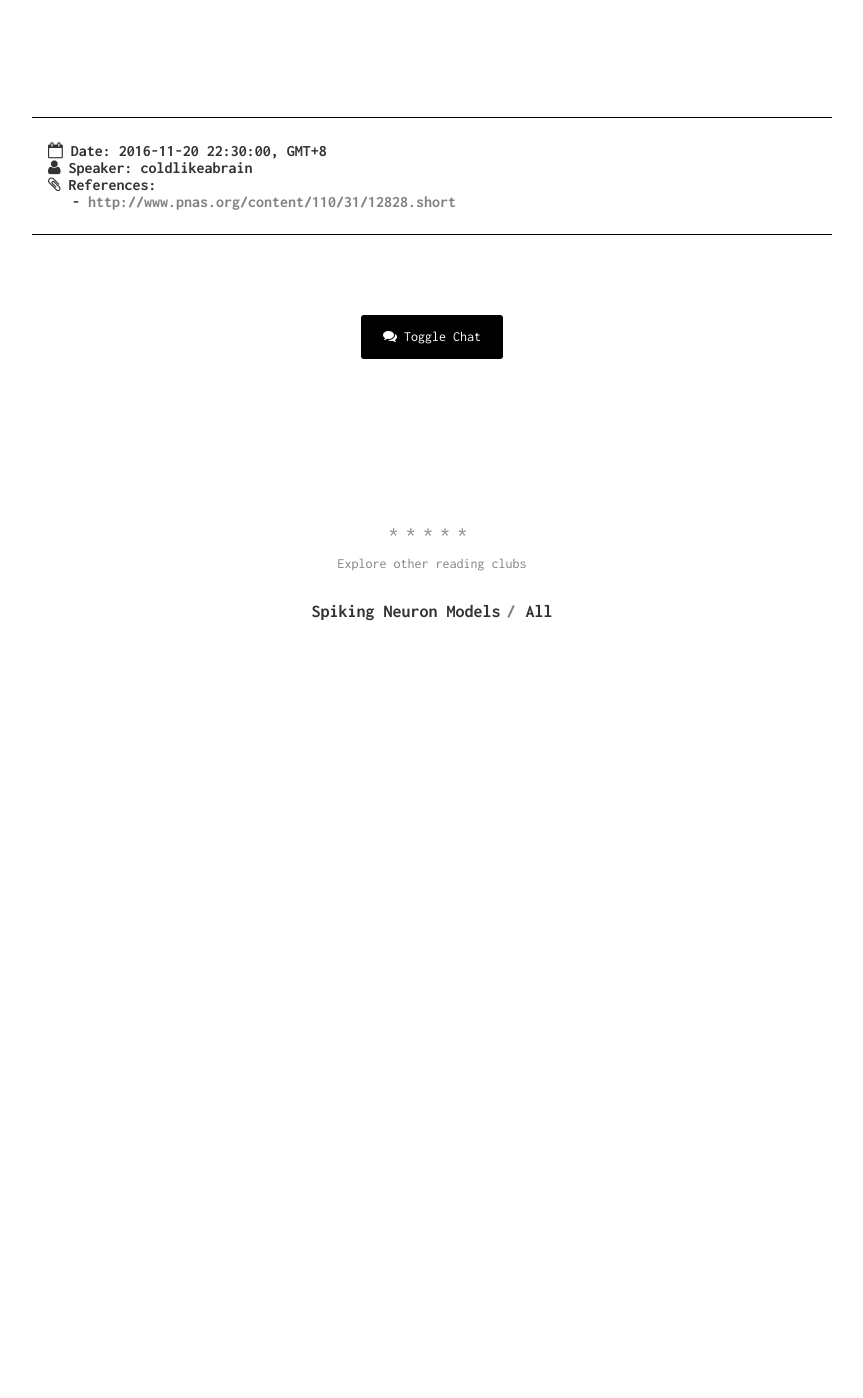
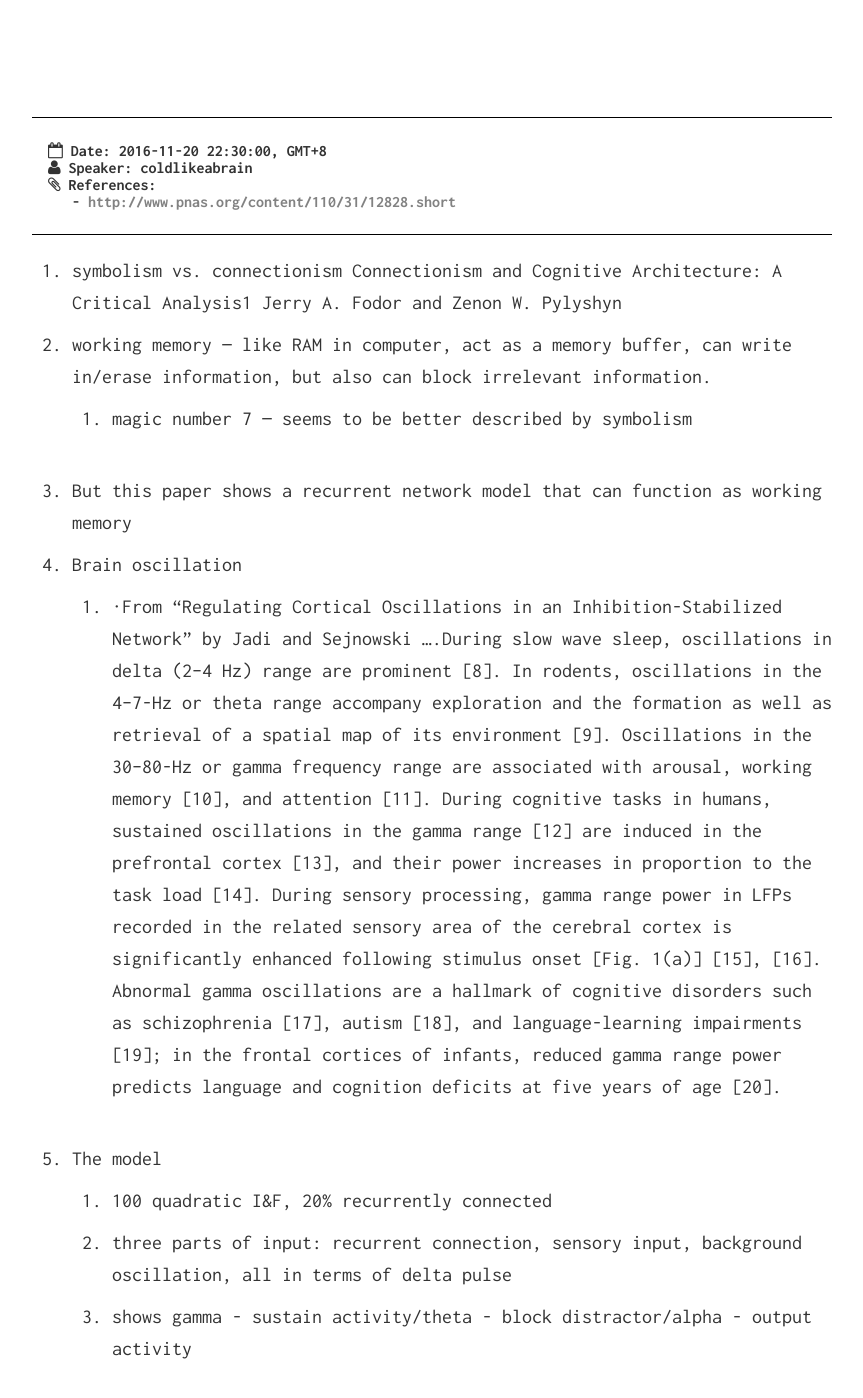
Before and after one commit to reading-club/reading-club.github.io, a Jekyll site: the page built from _5weekplus/week4.md, in a window 1280 px wide and 1400 px high, scrolled down 684 px. Shown: the whole window, without its empty margins (208-1071 px from the left). Built offline with Jekyll 4.4.1, drawn with Linux system fonts in a browser that asks for light colours; nearby versions of some CDN libraries; before the commit the page ends 1420 px from its top, so only the background shows below that.

Commit message:
added notes for week4 discussion

```diff
--- a/_5weekplus/week4.md
+++ b/_5weekplus/week4.md
@@ -7,3 +7,16 @@ schedule: 2016-11-20 22:30:00, GMT+8
 ref:
   - http://www.pnas.org/content/110/31/12828.short
 ---
+
+
+1. symbolism vs. connectionism Connectionism and Cognitive Architecture: A Critical Analysis1
+		Jerry A. Fodor and Zenon W. Pylyshyn
+2. working memory — like RAM in computer, act as a memory buffer, can write in/erase information, but also can block irrelevant information.
+    1. magic number 7 — seems to be better described by symbolism
+3. But this paper shows a recurrent network model that can function as working memory
+4. Brain oscillation
+    1. ·From “Regulating Cortical Oscillations in an Inhibition-Stabilized Network” by Jadi and Sejnowski   ….During slow wave sleep, oscillations in delta (2–4 Hz) range are prominent [8]. In rodents, oscillations in the 4–7-Hz or theta range accompany exploration and the formation as well as retrieval of a spatial map of its environment [9]. Oscillations in the 30–80-Hz or gamma frequency range are associated with arousal, working memory [10], and attention [11]. During cognitive tasks in humans, sustained oscillations in the gamma range [12] are induced in the prefrontal cortex [13], and their power increases in proportion to the task load [14]. During sensory processing, gamma range power in LFPs recorded in the related sensory area of the cerebral cortex is significantly enhanced following stimulus onset [Fig. 1(a)] [15], [16]. Abnormal gamma oscillations are a hallmark of cognitive disorders such as schizophrenia [17], autism [18], and language-learning impairments [19]; in the frontal cortices of infants, reduced gamma range power predicts language and cognition deficits at five years of age [20].
+5.  The model
+    1. 100 quadratic I&F, 20% recurrently connected
+    2. three parts of input: recurrent connection, sensory input, background oscillation, all in terms of delta pulse
+    3. shows gamma - sustain activity/theta - block distractor/alpha - output activity
```
